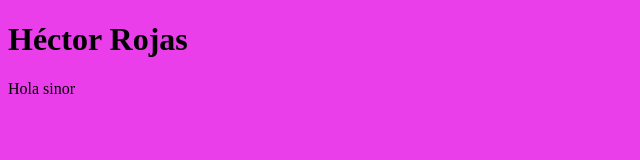
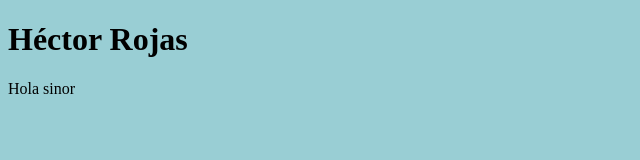
Before and after one commit to HectorRojasB/HectorRojasB.github.io, a plain HTML site: page index.html in a window 1280 px wide. Shown: the whole page, without its empty margins (0-640 px from the left). Drawn offline with Linux system fonts and the light colour scheme.

Commit message:
Update style.css

```diff
--- a/css/style.css
+++ b/css/style.css
@@ -1,4 +1,4 @@
 body
 {
-	background-color:#ea3eea;
+	background-color:#99CED4;
 }
```
